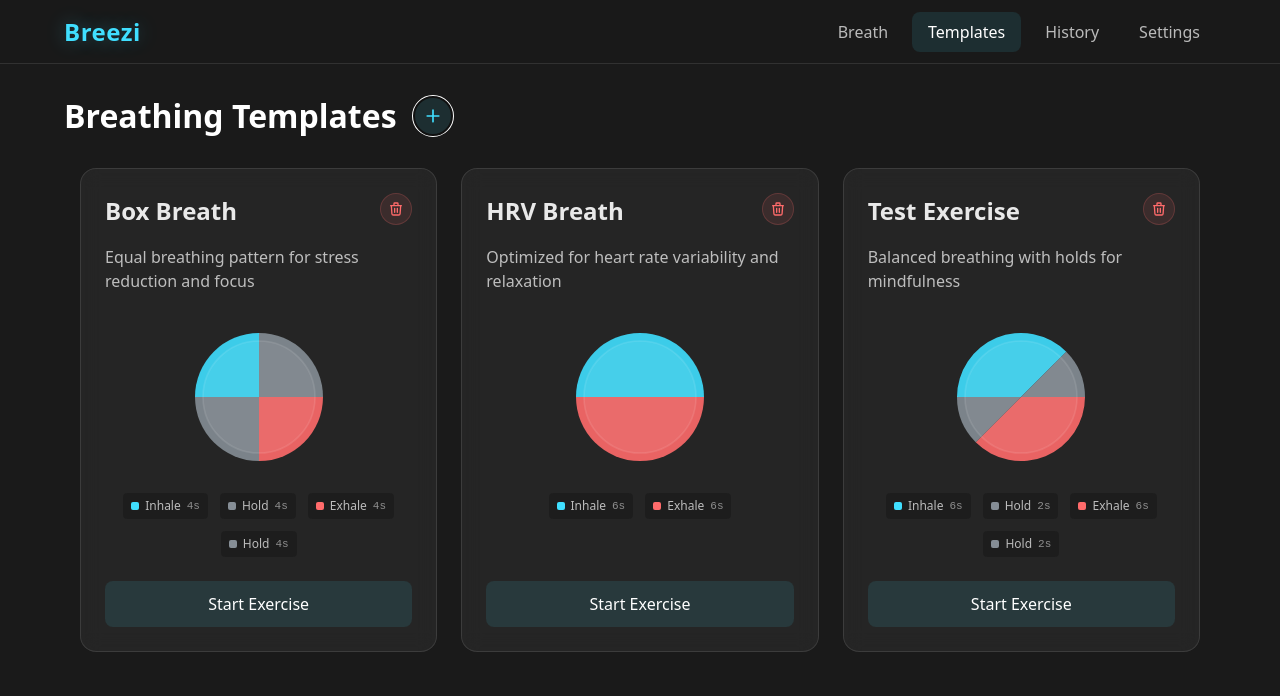
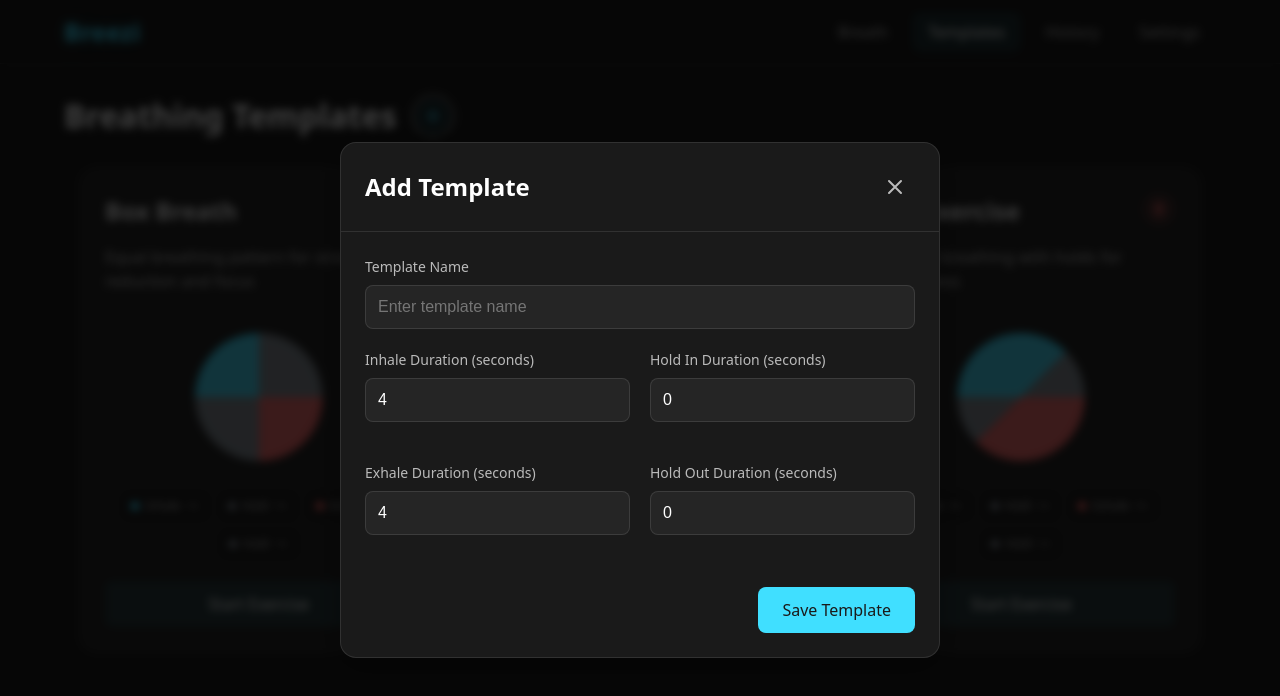
Before and after one commit to Waltari10/breezi, a React (Vite) app: page /templates in a window 1280 px wide. Both pictures are taken after a click on the button 432 px from the left and 116 px from the top of the page. Shown: the top 696 px of the page. Built offline with nearby package versions, Linux system fonts and the light colour scheme.

Commit message:
feat: add template modal

```diff
--- /dev/null
+++ b/src/components/AddTemplateModal.css
@@ -0,0 +1,164 @@
+.modal-overlay {
+  position: fixed;
+  top: 0;
+  left: 0;
+  right: 0;
+  bottom: 0;
+  background-color: rgba(0, 0, 0, 0.75);
+  display: flex;
+  justify-content: center;
+  align-items: center;
+  z-index: 1000;
+  backdrop-filter: blur(4px);
+}
+
+.modal-content {
+  background: #1a1a1a;
+  border-radius: 16px;
+  width: 90%;
+  max-width: 600px;
+  max-height: 90vh;
+  overflow-y: auto;
+  border: 1px solid rgba(255, 255, 255, 0.1);
+  box-shadow: 0 8px 32px rgba(0, 0, 0, 0.3);
+  animation: modalSlideIn 0.3s ease;
+}
+
+@keyframes modalSlideIn {
+  from {
+    transform: translateY(20px);
+    opacity: 0;
+  }
+  to {
+    transform: translateY(0);
+    opacity: 1;
+  }
+}
+
+.modal-header {
+  display: flex;
+  justify-content: space-between;
+  align-items: center;
+  padding: 24px;
+  border-bottom: 1px solid rgba(255, 255, 255, 0.1);
+}
+
+.modal-header h2 {
+  color: white;
+  font-size: 24px;
+  margin: 0;
+}
+
+.close-button {
+  background: none;
+  border: none;
+  color: rgba(255, 255, 255, 0.7);
+  cursor: pointer;
+  padding: 8px;
+  border-radius: 8px;
+  display: flex;
+  align-items: center;
+  justify-content: center;
+  transition: all 0.2s ease;
+}
+
+.close-button:hover {
+  background: rgba(255, 255, 255, 0.1);
+  color: white;
+}
+
+.modal-form {
+  padding: 24px;
+}
+
+.form-group {
+  margin-bottom: 20px;
+}
+
+.form-row {
+  display: grid;
+  grid-template-columns: 1fr 1fr;
+  gap: 20px;
+  margin-bottom: 20px;
+}
+
+.form-group label {
+  display: block;
+  color: rgba(255, 255, 255, 0.7);
+  margin-bottom: 8px;
+  font-size: 14px;
+}
+
+.form-group input {
+  width: 100%;
+  padding: 12px;
+  background: rgba(255, 255, 255, 0.05);
+  border: 1px solid rgba(255, 255, 255, 0.1);
+  border-radius: 8px;
+  color: white;
+  font-size: 16px;
+  transition: all 0.2s ease;
+}
+
+.form-group input:focus {
+  outline: none;
+  border-color: #40dfff;
+  box-shadow: 0 0 0 2px rgba(64, 223, 255, 0.2);
+}
+
+.form-group input[type="number"] {
+  -moz-appearance: textfield;
+}
+
+.form-group input[type="number"]::-webkit-outer-spin-button,
+.form-group input[type="number"]::-webkit-inner-spin-button {
+  -webkit-appearance: none;
+  margin: 0;
+}
+
+.modal-footer {
+  margin-top: 32px;
+  display: flex;
+  justify-content: flex-end;
+}
+
+.save-button {
+  background: #40dfff;
+  color: #1a1a1a;
+  border: none;
+  padding: 12px 24px;
+  border-radius: 8px;
+  font-size: 16px;
+  font-weight: 500;
+  cursor: pointer;
+  transition: all 0.2s ease;
+}
+
+.save-button:hover {
+  background: #33c3e6;
+  transform: translateY(-1px);
+}
+
+@media (max-width: 768px) {
+  .modal-content {
+    width: 95%;
+    max-height: 95vh;
+  }
+
+  .form-row {
+    grid-template-columns: 1fr;
+    gap: 16px;
+  }
+
+  .modal-header {
+    padding: 16px;
+  }
+
+  .modal-form {
+    padding: 16px;
+  }
+
+  .modal-header h2 {
+    font-size: 20px;
+  }
+}
--- /dev/null
+++ b/src/components/AddTemplateModal.tsx
@@ -0,0 +1,168 @@
+import React, { useState } from "react";
+import type { BreathingPattern } from "./BreathingCircle";
+import "./AddTemplateModal.css";
+
+interface AddTemplateModalProps {
+  isOpen: boolean;
+  onClose: () => void;
+  onSave: (pattern: BreathingPattern) => void;
+}
+
+const AddTemplateModal: React.FC<AddTemplateModalProps> = ({
+  isOpen,
+  onClose,
+  onSave,
+}) => {
+  const [name, setName] = useState("");
+  const [inhale, setInhale] = useState(4);
+  const [holdIn, setHoldIn] = useState(0);
+  const [exhale, setExhale] = useState(4);
+  const [holdOut, setHoldOut] = useState(0);
+
+  const handleSubmit = (e: React.FormEvent) => {
+    e.preventDefault();
+    if (!name.trim()) return;
+
+    const pattern: BreathingPattern = {
+      name: name.trim(),
+      inhale,
+      holdIn,
+      exhale,
+      holdOut,
+      duration: inhale + holdIn + exhale + holdOut,
+    };
+
+    onSave(pattern);
+    // Reset form
+    setName("");
+    setInhale(4);
+    setHoldIn(0);
+    setExhale(4);
+    setHoldOut(0);
+  };
+
+  if (!isOpen) return null;
+
+  return (
+    <div className="modal-overlay" onClick={onClose}>
+      <div className="modal-content" onClick={(e) => e.stopPropagation()}>
+        <div className="modal-header">
+          <h2>Add Template</h2>
+          <button
+            className="close-button"
+            onClick={onClose}
+            aria-label="Close modal"
+          >
+            <svg
+              width="24"
+              height="24"
+              viewBox="0 0 24 24"
+              fill="none"
+              xmlns="http://www.w3.org/2000/svg"
+            >
+              <path
+                d="M18 6L6 18M6 6L18 18"
+                stroke="currentColor"
+                strokeWidth="2"
+                strokeLinecap="round"
+                strokeLinejoin="round"
+              />
+            </svg>
+          </button>
+        </div>
+
+        <form className="modal-form" onSubmit={handleSubmit}>
+          <div className="form-group">
+            <label htmlFor="name">Template Name</label>
+            <input
+              id="name"
+              type="text"
+              value={name}
+              onChange={(e) => setName(e.target.value)}
+              placeholder="Enter template name"
+              required
+            />
+          </div>
+
+          <div className="form-row">
+            <div className="form-group">
+              <label htmlFor="inhale">Inhale Duration (seconds)</label>
+              <input
+                id="inhale"
+                type="number"
+                min="1"
+                max="20"
+                value={inhale}
+                onChange={(e) =>
+                  setInhale(
+                    Math.max(1, Math.min(20, parseInt(e.target.value) || 1))
+                  )
+                }
+                required
+              />
+            </div>
+
+            <div className="form-group">
+              <label htmlFor="holdIn">Hold In Duration (seconds)</label>
+              <input
+                id="holdIn"
+                type="number"
+                min="0"
+                max="20"
+                value={holdIn}
+                onChange={(e) =>
+                  setHoldIn(
+                    Math.max(0, Math.min(20, parseInt(e.target.value) || 0))
+                  )
+                }
+              />
+            </div>
+          </div>
+
+          <div className="form-row">
+            <div className="form-group">
+              <label htmlFor="exhale">Exhale Duration (seconds)</label>
+              <input
+                id="exhale"
+                type="number"
+                min="1"
+                max="20"
+                value={exhale}
+                onChange={(e) =>
+                  setExhale(
+                    Math.max(1, Math.min(20, parseInt(e.target.value) || 1))
+                  )
+                }
+                required
+              />
+            </div>
+
+            <div className="form-group">
+              <label htmlFor="holdOut">Hold Out Duration (seconds)</label>
+              <input
+                id="holdOut"
+                type="number"
+                min="0"
+                max="20"
+                value={holdOut}
+                onChange={(e) =>
+                  setHoldOut(
+                    Math.max(0, Math.min(20, parseInt(e.target.value) || 0))
+                  )
+                }
+              />
+            </div>
+          </div>
+
+          <div className="modal-footer">
+            <button type="submit" className="save-button">
+              Save Template
+            </button>
+          </div>
+        </form>
+      </div>
+    </div>
+  );
+};
+
+export default AddTemplateModal;
--- a/src/components/Templates.tsx
+++ b/src/components/Templates.tsx
@@ -1,6 +1,7 @@
 import { useState, useEffect } from "react";
 import type { BreathingPattern } from "./BreathingCircle";
 import { getTemplates, saveTemplates } from "../utils/templates";
+import AddTemplateModal from "./AddTemplateModal";
 import "./Templates.css";
 
 export type Exercise = {
@@ -119,6 +120,7 @@ const BreathingPatternVisualizer = ({
 
 export const Templates = ({ onStartExercise }: TemplatesProps) => {
   const [exercises, setExercises] = useState<Exercise[]>([]);
+  const [isModalOpen, setIsModalOpen] = useState(false);
 
   useEffect(() => {
     setExercises(getTemplates());
@@ -134,11 +136,29 @@ export const Templates = ({ onStartExercise }: TemplatesProps) => {
     }
   };
 
+  const handleAddTemplate = (pattern: BreathingPattern) => {
+    const newExercise: Exercise = {
+      id: Date.now().toString(),
+      name: pattern.name,
+      description: `${pattern.inhale}s inhale, ${pattern.holdIn}s hold, ${pattern.exhale}s exhale, ${pattern.holdOut}s rest`,
+      pattern,
+    };
+
+    const updatedExercises = [...exercises, newExercise];
+    setExercises(updatedExercises);
+    saveTemplates(updatedExercises);
+    setIsModalOpen(false);
+  };
+
   return (
     <div className="templates-container">
       <div className="templates-header">
         <h1>Breathing Templates</h1>
-        <button className="add-template-button" title="Add custom template">
+        <button
+          className="add-template-button"
+          onClick={() => setIsModalOpen(true)}
+          aria-label="Add new template"
+        >
           <svg
             width="24"
             height="24"
@@ -194,6 +214,12 @@ export const Templates = ({ onStartExercise }: TemplatesProps) => {
           </div>
         ))}
       </div>
+
+      <AddTemplateModal
+        isOpen={isModalOpen}
+        onClose={() => setIsModalOpen(false)}
+        onSave={handleAddTemplate}
+      />
     </div>
   );
 };
```
